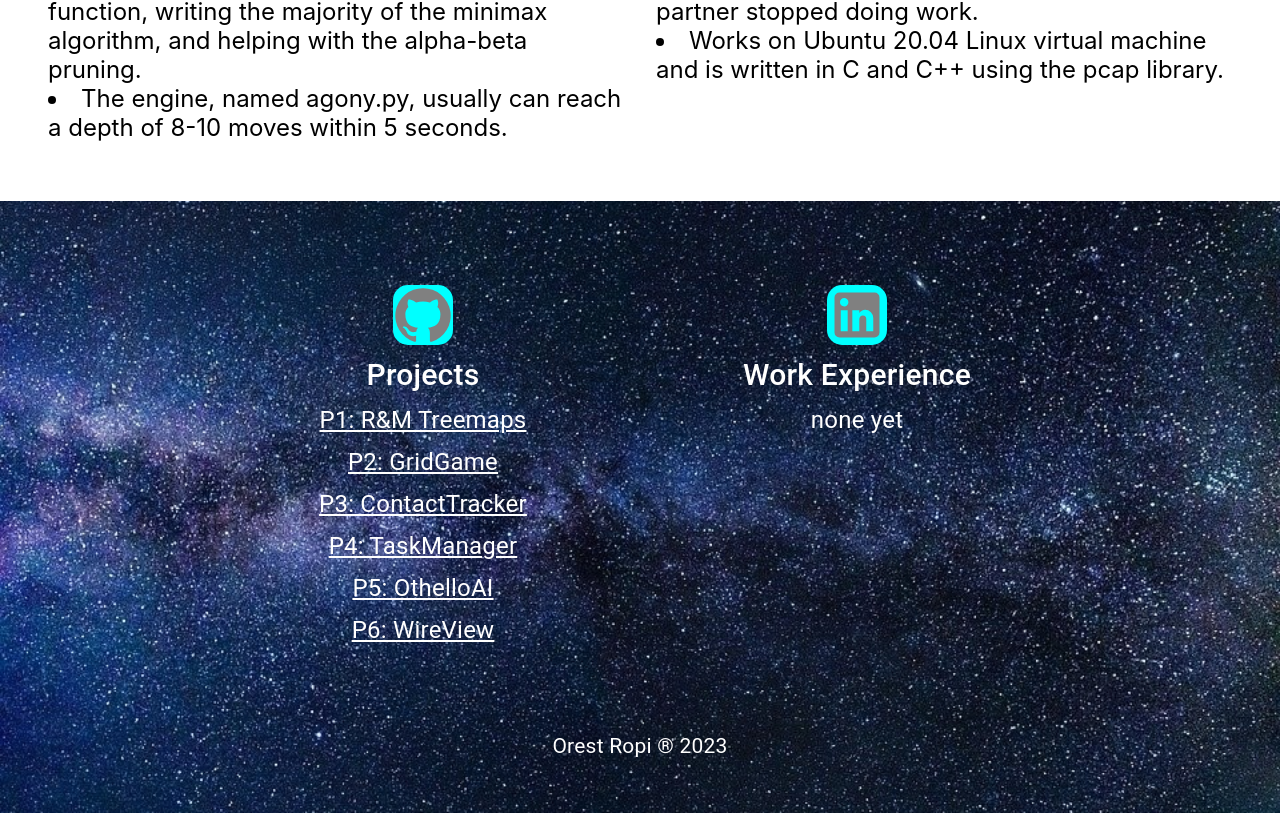
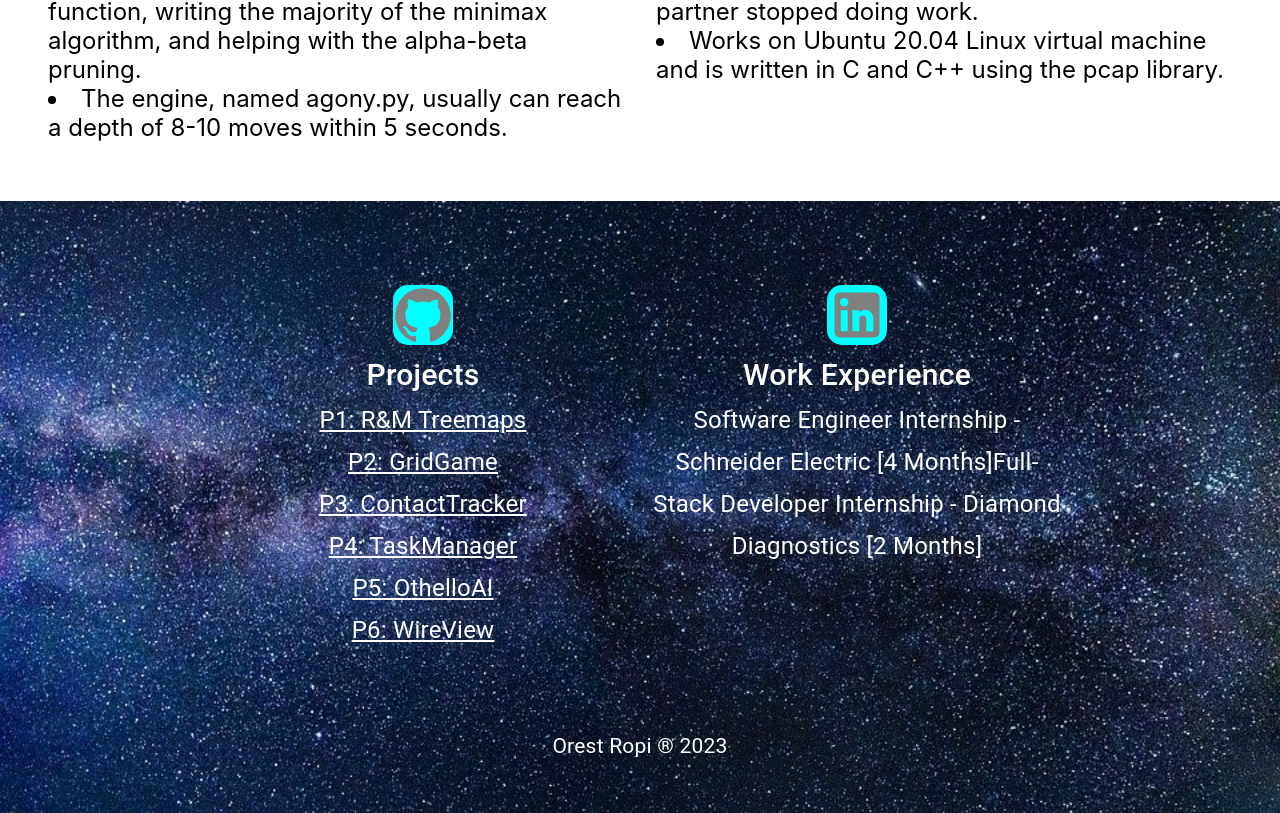
Before and after one commit to orestropi/OrestRopi, a Next.js app: page / in a window 1280 px wide. Shown: the part 2151-2964 px from the top of the page. Built offline with nearby package versions, Linux system fonts and the light colour scheme.

Commit message:
Update MainFooter.js

```diff
--- a/Components/MainFooter.js
+++ b/Components/MainFooter.js
@@ -66,7 +66,8 @@ function MainFooter() {
                                     Work Experience
                                 </Typography>
                                 <Typography variant="subtitle1" color="white" >
-                                    <a>none yet</a>
+                                    <a>Software Engineer Internship - Schneider Electric [4 Months]</a>
+                                    <a>Full-Stack Developer Internship - Diamond Diagnostics [2 Months]</a>
                                 </Typography>
                             </Grid>
                         </Grid>
```
